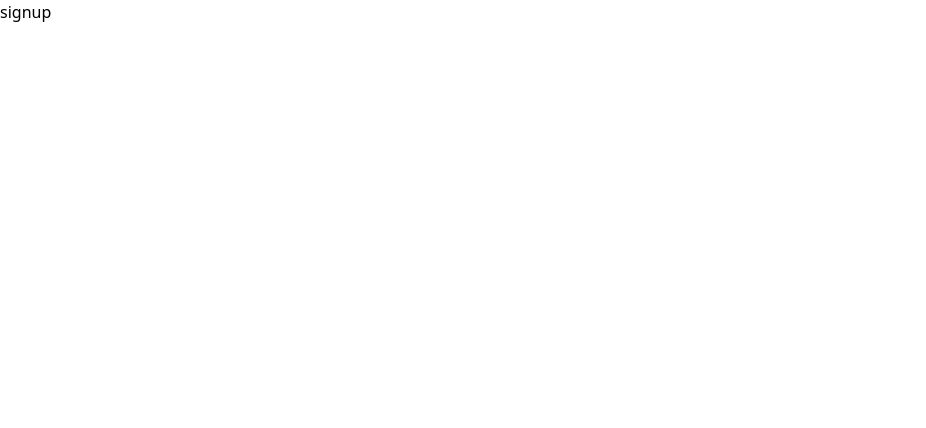
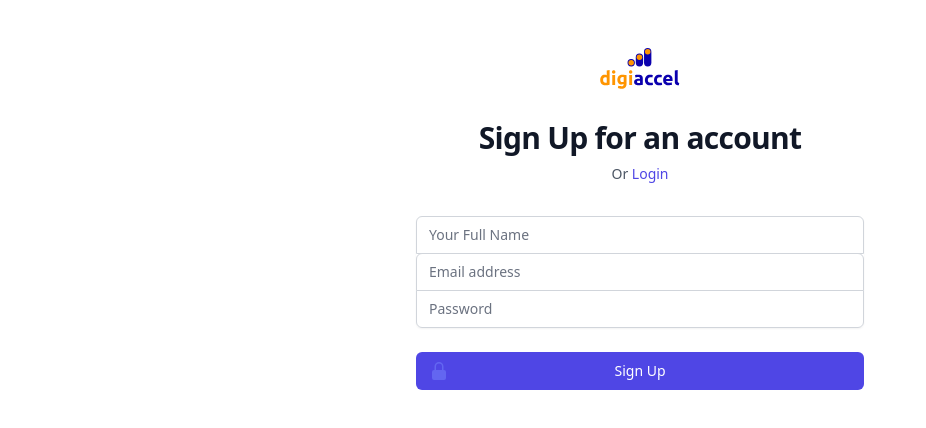
Before and after one commit to anshika2306/quiz-app, a Next.js app: page /signup in a window 1280 px wide. Shown: the top 428 px of the page, without its empty margins (0-926 px from the left). Built offline with nearby package versions, Linux system fonts and the light colour scheme.

Commit message:
Added signup page

```diff
--- a/pages/signup.js
+++ b/pages/signup.js
@@ -1,8 +1,51 @@
+import Image from 'next/image'
+import Link from 'next/link'
 import React from 'react'
 
 const signup = () => {
   return (
-    <div>signup</div>
+    <div className="flex min-h-full items-center justify-center py-12 px-4 sm:px-6 lg:px-8">
+      <div className="w-full max-w-md space-y-8">
+        <div>
+          <Image width={100} height={40} className="mx-auto h-12 w-auto" src="/digiaccel.svg" alt="Digiaccel logo" />
+          <h2 className="mt-6 text-center text-3xl font-bold tracking-tight text-gray-900">Sign Up for an account</h2>
+          <p class="mt-2 text-center text-sm text-gray-600">
+            Or
+            <Link href="/login" class="font-medium text-indigo-600 hover:text-indigo-500"> Login</Link>
+          </p>
+        </div>
+        <form className="mt-8 space-y-6" action="#" method="POST">
+          <input type="hidden" name="remember" value="true" />
+          <div className="-space-y-px rounded-md shadow-sm">
+            <div>
+              <label for="full-name" className="sr-only">Full Name</label>
+              <input id="full-name" name="full-name" type="text" required className="relative block w-full appearance-none rounded-none rounded-t-md border border-gray-300 px-3 py-2 text-gray-900 placeholder-gray-500 focus:z-10 focus:border-indigo-500 focus:outline-none focus:ring-indigo-500 sm:text-sm" placeholder="Your Full Name" />
+            </div>
+            <div>
+              <label for="email-address" className="sr-only">Email address</label>
+              <input id="email-address" name="email" type="email" autocomplete="email" required className="relative block w-full appearance-none rounded-none rounded-t-md border border-gray-300 px-3 py-2 text-gray-900 placeholder-gray-500 focus:z-10 focus:border-indigo-500 focus:outline-none focus:ring-indigo-500 sm:text-sm" placeholder="Email address" />
+            </div>
+            <div>
+              <label for="password" className="sr-only">Password</label>
+              <input id="password" name="password" type="password" autocomplete="current-password" required className="relative block w-full appearance-none rounded-none rounded-b-md border border-gray-300 px-3 py-2 text-gray-900 placeholder-gray-500 focus:z-10 focus:border-indigo-500 focus:outline-none focus:ring-indigo-500 sm:text-sm" placeholder="Password" />
+            </div>
+          </div>
+
+          <div>
+            <button type="submit" className="group relative flex w-full justify-center rounded-md border border-transparent bg-indigo-600 py-2 px-4 text-sm font-medium text-white hover:bg-indigo-700 focus:outline-none focus:ring-2 focus:ring-indigo-500 focus:ring-offset-2">
+              <span className="absolute inset-y-0 left-0 flex items-center pl-3">
+
+                <svg className="h-5 w-5 text-indigo-500 group-hover:text-indigo-400" xmlns="http://www.w3.org/2000/svg" viewBox="0 0 20 20" fill="currentColor" aria-hidden="true">
+                  <path fill-rule="evenodd" d="M10 1a4.5 4.5 0 00-4.5 4.5V9H5a2 2 0 00-2 2v6a2 2 0 002 2h10a2 2 0 002-2v-6a2 2 0 00-2-2h-.5V5.5A4.5 4.5 0 0010 1zm3 8V5.5a3 3 0 10-6 0V9h6z" clip-rule="evenodd" />
+                </svg>
+              </span>
+              Sign Up
+            </button>
+          </div>
+        </form>
+      </div>
+    </div>
+
   )
 }
 
```
